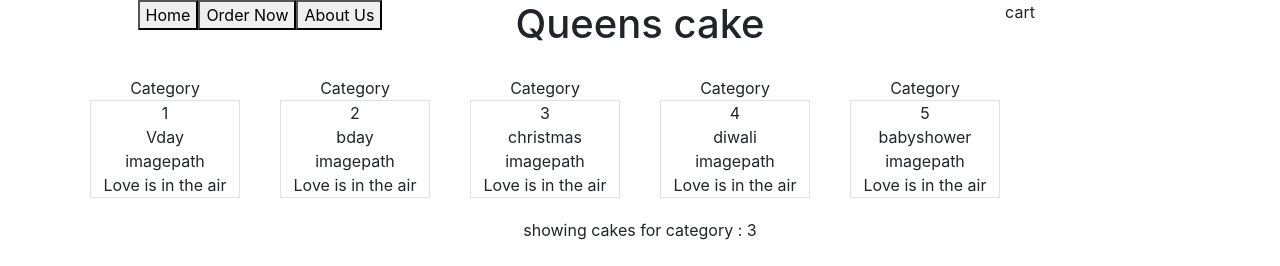
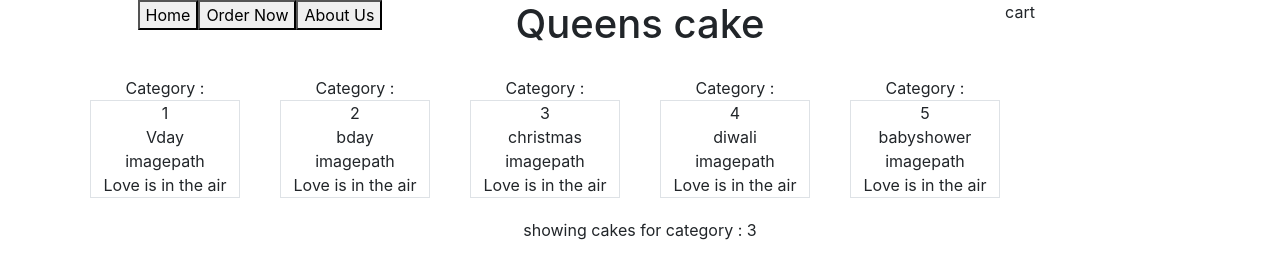
Before and after one commit to bhaktimehta03/cake, a React (Create React App) app: page /order-page in a window 1280 px wide. Shown: the top 266 px of the page. Built offline with nearby package versions, Linux system fonts and the light colour scheme.

Commit message:
update cake list based on category selection

```diff
--- a/src/components/Category.js
+++ b/src/components/Category.js
@@ -26,15 +26,17 @@ import React from 'react'
 
 function Category(props) {
 
-    function ClickEvent() {
+    function CategoryClick() {
+        props.updateCakeListBasedOnCatergorySeclection(props.categy.categoryId);
         console.log("i am in category click event", props.categy.categoryId);
     }
 
-    console.log("hi1", props);
+
+    console.log("hi1", typeof (props.updateCakeListBasedOnCatergorySeclection));
     return (
-        <div class="col-12 col-sm-4  col-lg-2 " style={{ padding: "20px" }}>Category
+        <div class="col-12 col-sm-4  col-lg-2 " style={{ padding: "20px" }}>Category : {props.updateCakeListBasedOnCatergorySeclection}
 
-            <div class="  border" onClick={ClickEvent}>
+            <div class="  border" onClick={CategoryClick}>
                 <div class=" text-center description-text">
                     <div>{props.categy.categoryId}</div>
                     <div>{props.categy.categoryName}</div>
```
